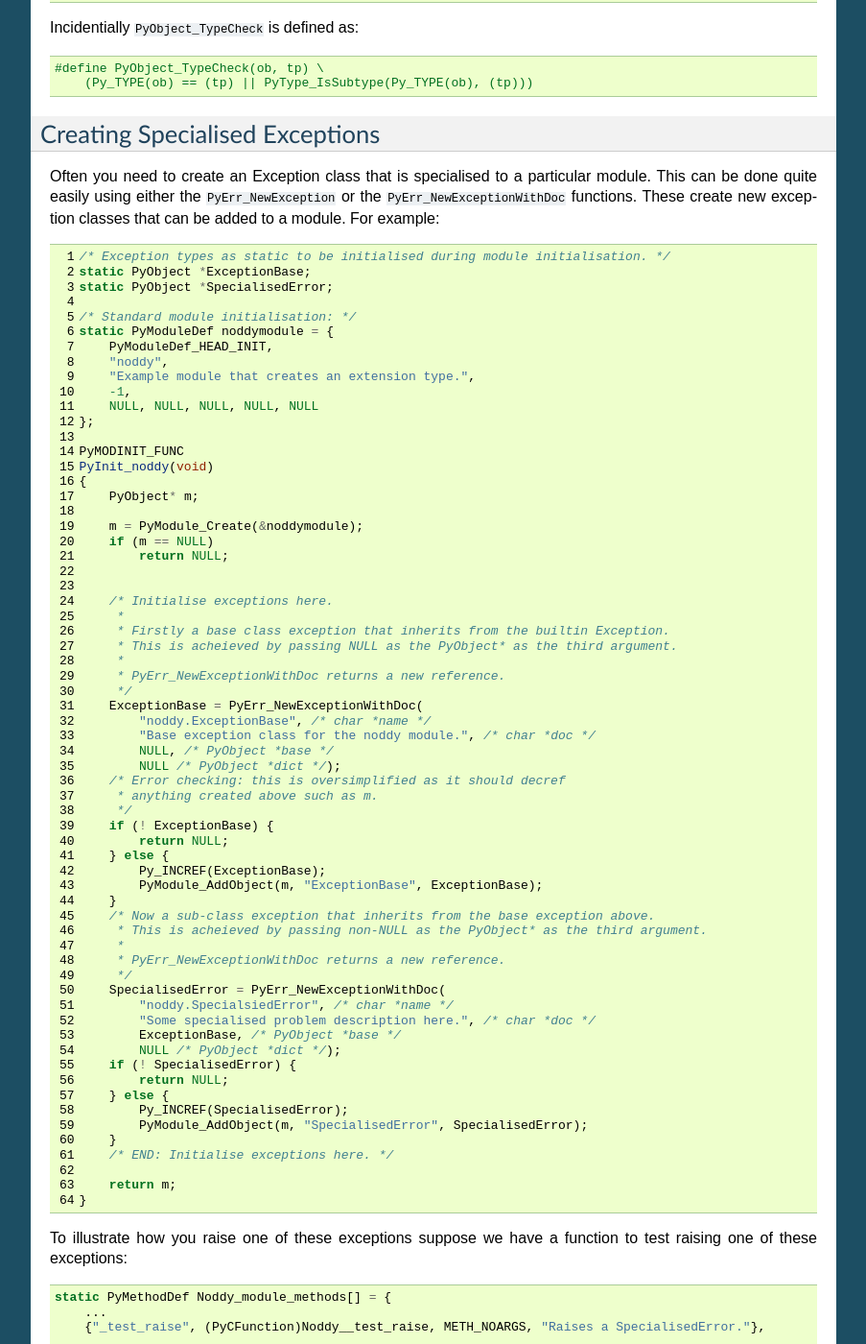
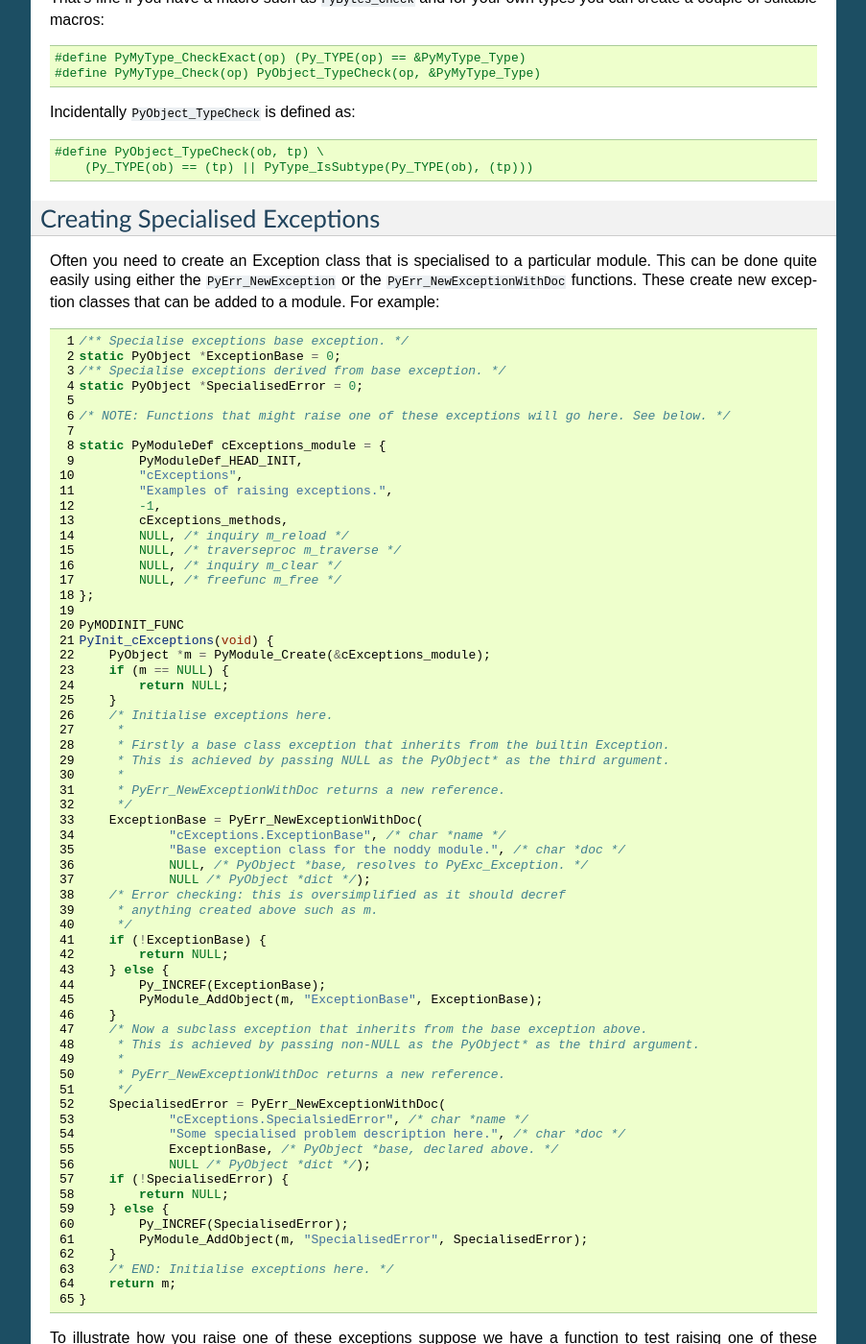
Before and after one commit to paulross/PythonExtensionPatterns, a Sphinx documentation site: the page built from doc/sphinx/source/exceptions.rst, in a window 1280 px wide and 1400 px high, scrolled down 1928 px. Shown: the whole window at 96% size, without its empty margins (198-1101 px from the left). Built offline with Sphinx 7.4.7, drawn with Linux system fonts in a browser that asks for light colours; pages that are not in the unit, such as notebooks, are missing from menus; some of the changed text lies outside the part shown.

Commit message:
Tidy up and complete cExceptions.c, tests and documentation.

```diff
--- a/doc/sphinx/source/exceptions.rst
+++ b/doc/sphinx/source/exceptions.rst
@@ -9,20 +9,24 @@
 =================================
 
 A brief interlude on how to communicate error conditions from C code to Python.
+The example code for this is at ``src/cpy/cExceptions.c`` and the test examples are in ``tests/unit/test_c_exceptions.py``.
 
 These CPython calls are the most useful:
 
 * ``PyErr_SetString(...)`` - To set an exception type with a fixed string.
+  `PyErr_SetString() documentation <https://docs.python.org/3/c-api/exceptions.html#c.PyErr_SetString>`_
 * ``PyErr_Format(...)`` - To set an exception type with a formatted string.
+  `PyErr_Format() documentation <https://docs.python.org/3/c-api/exceptions.html#c.PyErr_Format>`_
 * ``PyErr_Occurred()`` - To check if an exception has already been set in the flow of control.
+  `PyErr_Occurred() documentation <https://docs.python.org/3/c-api/exceptions.html#c.PyErr_Occurred>`_
 * ``PyErr_Clear()`` - Clearing any set exceptions, have good reason to do this!
+  `PyErr_Clear() documentation <https://docs.python.org/3/c-api/exceptions.html#c.PyErr_Clear>`_
 
 Indicating an error condition is a two stage process; your code must register an exception and then indicate failure by returning ``NULL``. Here is a C function doing just that:
 
 .. code-block:: c
 
-    static PyObject *_raise_error(PyObject *module) {
-
+    static PyObject *raise_error(PyObject *module) {
         PyErr_SetString(PyExc_ValueError, "Ooops.");
         return NULL;
     }
@@ -31,8 +35,7 @@
 
 .. code-block:: c
 
-    static PyObject *_raise_error_formatted(PyObject *module) {
-
+    static PyObject *raise_error_formatted(PyObject *module) {
         PyErr_Format(PyExc_ValueError,
                      "Can not read %d bytes when offset %d in byte length %d.", \
                      12, 25, 32
@@ -45,44 +48,51 @@
 .. code-block:: c
 
     /* Illustrate returning NULL but not setting an exception. */
-    static PyObject *_raise_error_bad(PyObject *module) {
+    static PyObject *raise_error_bad(PyObject *module) {
         return NULL;
     }
 
-Executing this from Python will produce a clear error message (the C function ``_raise_error_bad()`` is mapped to the Python function ``cExcep.raiseErrBad()`` ::
+Executing this from Python will produce a clear error message (the C function ``raise_error_bad()`` is mapped to the
+Python function ``cExceptions.raise_error_bad()``::
 
     >>> cExcep.raiseErrBad()
     Traceback (most recent call last):
       File "<stdin>", line 1, in <module>
     SystemError: error return without exception set
 
-If the opposite error is made, that is setting an exception but not signalling then the function will succeed but leave a later runtime error:
+If the opposite error is made, that is setting an exception but not signalling then the function will succeed but leave
+a later runtime error:
 
 .. code-block:: c
 
-    static PyObject *_raise_error_mixup(PyObject *module) {
-        PyErr_SetString(PyExc_ValueError, "ERROR: _raise_error_mixup()");
+    static PyObject *raise_error_silent(PyObject *module) {
+        PyErr_SetString(PyExc_ValueError, "ERROR: raise_error_mixup()");
         Py_RETURN_NONE;
     }
 
-The confusion can arise is that if a subsequent function then tests to see if an exception is set, if so signal it. It will appear that the error is coming from the second function when actually it is from the first:
+The confusion can arise is that if a subsequent function then tests to see if an exception is set, if so signal it.
+It will appear that the error is coming from the second function when actually it is from the first:
 
 .. code-block:: c
 
-    static PyObject *_raise_error_mixup_test(PyObject *module) {
+    static PyObject *raise_error_silent_test(PyObject *module) {
         if (PyErr_Occurred()) {
             return NULL;
         }
         Py_RETURN_NONE;
     }
 
+A common defensive pattern to use in functions to check an exception has been set by another function but not signalled
+is to use ``assert(!PyErr_Occurred());`` at the begining of the function.
+
 The other thing to note is that if there are multiple calls to ``PyErr_SetString`` only the last one counts:
 
 .. code-block:: c
 
-    static PyObject *_raise_error_overwrite(PyObject *module) {
+    static PyObject *raise_error_overwrite(PyObject *module) {
+        /* This will be ignored. */
         PyErr_SetString(PyExc_RuntimeError, "FORGOTTEN.");
-        PyErr_SetString(PyExc_ValueError, "ERROR: _raise_error_overwrite()");
+        PyErr_SetString(PyExc_ValueError, "ERROR: raise_error_overwrite()");
         assert(PyErr_Occurred());
         return NULL;
     }
@@ -97,7 +107,8 @@
 Type Checking
 ^^^^^^^^^^^^^^^^^^^^^^^^^^^^^^^^^
 
-A common requirement is to check the types of the arguments and raise a ``TypeError`` if they are wrong. Here is an example where we require a ``bytes`` object:
+A common requirement is to check the types of the arguments and raise a ``TypeError`` if they are wrong.
+Here is an example where we require a ``bytes`` object:
 
 .. code-block:: c
     :linenos:
@@ -115,14 +126,14 @@
         /* ... */
     }
 
-Thats fine if you have a macro such as ``PyBytes_Check`` and for your own types you can create a couple of suitable macros:
+That's fine if you have a macro such as ``PyBytes_Check`` and for your own types you can create a couple of suitable macros:
 
 .. code-block:: c
 
     #define PyMyType_CheckExact(op) (Py_TYPE(op) == &PyMyType_Type)
     #define PyMyType_Check(op) PyObject_TypeCheck(op, &PyMyType_Type)
 
-Incidentially ``PyObject_TypeCheck`` is defined as:
+Incidentally ``PyObject_TypeCheck`` is defined as:
 
 .. code-block:: c
 
@@ -133,72 +144,76 @@
 Creating Specialised Exceptions
 ---------------------------------
 
-Often you need to create an Exception class that is specialised to a particular module. This can be done quite easily using either the ``PyErr_NewException`` or the ``PyErr_NewExceptionWithDoc`` functions. These create new exception classes that can be added to a module. For example:
+Often you need to create an Exception class that is specialised to a particular module.
+This can be done quite easily using either the ``PyErr_NewException`` or the ``PyErr_NewExceptionWithDoc`` functions.
+These create new exception classes that can be added to a module.
+For example:
 
 .. code-block:: c
 
-    /* Exception types as static to be initialised during module initialisation. */
-    static PyObject *ExceptionBase;
-    static PyObject *SpecialisedError;
+    /** Specialise exceptions base exception. */
+    static PyObject *ExceptionBase = 0;
+    /** Specialise exceptions derived from base exception. */
+    static PyObject *SpecialisedError = 0;
 
-    /* Standard module initialisation: */
-    static PyModuleDef noddymodule = {
-        PyModuleDef_HEAD_INIT,
-        "noddy",
-        "Example module that creates an extension type.",
-        -1,
-        NULL, NULL, NULL, NULL, NULL
+    /* NOTE: Functions that might raise one of these exceptions will go here. See below. */
+
+    static PyModuleDef cExceptions_module = {
+            PyModuleDef_HEAD_INIT,
+            "cExceptions",
+            "Examples of raising exceptions.",
+            -1,
+            cExceptions_methods,
+            NULL, /* inquiry m_reload */
+            NULL, /* traverseproc m_traverse */
+            NULL, /* inquiry m_clear */
+            NULL, /* freefunc m_free */
     };
 
     PyMODINIT_FUNC
-    PyInit_noddy(void)
-    {
-        PyObject* m;
-
-        m = PyModule_Create(&noddymodule);
-        if (m == NULL)
+    PyInit_cExceptions(void) {
+        PyObject *m = PyModule_Create(&cExceptions_module);
+        if (m == NULL) {
             return NULL;
-
-
+        }
         /* Initialise exceptions here.
          *
          * Firstly a base class exception that inherits from the builtin Exception.
-         * This is acheieved by passing NULL as the PyObject* as the third argument.
+         * This is achieved by passing NULL as the PyObject* as the third argument.
          *
          * PyErr_NewExceptionWithDoc returns a new reference.
          */
         ExceptionBase = PyErr_NewExceptionWithDoc(
-            "noddy.ExceptionBase", /* char *name */
-            "Base exception class for the noddy module.", /* char *doc */
-            NULL, /* PyObject *base */
-            NULL /* PyObject *dict */);
+                "cExceptions.ExceptionBase", /* char *name */
+                "Base exception class for the noddy module.", /* char *doc */
+                NULL, /* PyObject *base, resolves to PyExc_Exception. */
+                NULL /* PyObject *dict */);
         /* Error checking: this is oversimplified as it should decref
          * anything created above such as m.
          */
-        if (! ExceptionBase) {
+        if (!ExceptionBase) {
             return NULL;
         } else {
             Py_INCREF(ExceptionBase);
             PyModule_AddObject(m, "ExceptionBase", ExceptionBase);
         }
-        /* Now a sub-class exception that inherits from the base exception above.
-         * This is acheieved by passing non-NULL as the PyObject* as the third argument.
+        /* Now a subclass exception that inherits from the base exception above.
+         * This is achieved by passing non-NULL as the PyObject* as the third argument.
          *
          * PyErr_NewExceptionWithDoc returns a new reference.
          */
         SpecialisedError = PyErr_NewExceptionWithDoc(
-            "noddy.SpecialsiedError", /* char *name */
-            "Some specialised problem description here.", /* char *doc */
-            ExceptionBase, /* PyObject *base */
-            NULL /* PyObject *dict */);
-        if (! SpecialisedError) {
+                "cExceptions.SpecialsiedError", /* char *name */
+                "Some specialised problem description here.", /* char *doc */
+                ExceptionBase, /* PyObject *base, declared above. */
+                NULL /* PyObject *dict */);
+        if (!SpecialisedError) {
             return NULL;
         } else {
             Py_INCREF(SpecialisedError);
             PyModule_AddObject(m, "SpecialisedError", SpecialisedError);
         }
         /* END: Initialise exceptions here. */
-
         return m;
     }
 
@@ -208,7 +223,12 @@
 
     static PyMethodDef Noddy_module_methods[] = {
         ...
-        {"_test_raise", (PyCFunction)Noddy__test_raise, METH_NOARGS, "Raises a SpecialisedError."},
+        {
+         "raise_exception_base",    (PyCFunction) raise_exception_base,    METH_NOARGS, "Raises a ExceptionBase."
+        },
+        {
+         "raise_specialised_error", (PyCFunction) raise_specialised_error, METH_NOARGS, "Raises a SpecialisedError."
+        },
         ...
         {NULL, NULL, 0, NULL}  /* Sentinel */
     };
@@ -218,8 +238,18 @@
 
 .. code-block:: c
 
-    static PyObject *Noddy__test_raise(PyObject *_mod/* Unused */)
-    {
+    /** Raises a ExceptionBase. */
+    static PyObject *raise_exception_base(PyObject *Py_UNUSED(module)) {
+        if (ExceptionBase) {
+            PyErr_Format(ExceptionBase, "One %d two %d three %d.", 1, 2, 3);
+        } else {
+            PyErr_SetString(PyExc_RuntimeError, "Can not raise exception, module not initialised correctly");
+        }
+        return NULL;
+    }
+
+    /** Raises a SpecialisedError. */
+    static PyObject *raise_specialised_error(PyObject *Py_UNUSED(module)) {
         if (SpecialisedError) {
             PyErr_Format(SpecialisedError, "One %d two %d three %d.", 1, 2, 3);
         } else {
@@ -228,14 +258,13 @@
         return NULL;
     }
 
-
 Or fish it out of the module (this will be slower):
 
 .. code-block:: c
 
-    static PyObject *Noddy__test_raise(PyObject *mod)
+    static PyObject *raise_specialised_error(PyObject *module)
     {
-        PyObject *err = PyDict_GetItemString(PyModule_GetDict(mod), "SpecialisedError");
+        PyObject *err = PyDict_GetItemString(PyModule_GetDict(module), "SpecialisedError");
         if (err) {
             PyErr_Format(err, "One %d two %d three %d.", 1, 2, 3);
         } else {
```
Also changed, not shown: 2 other files.
